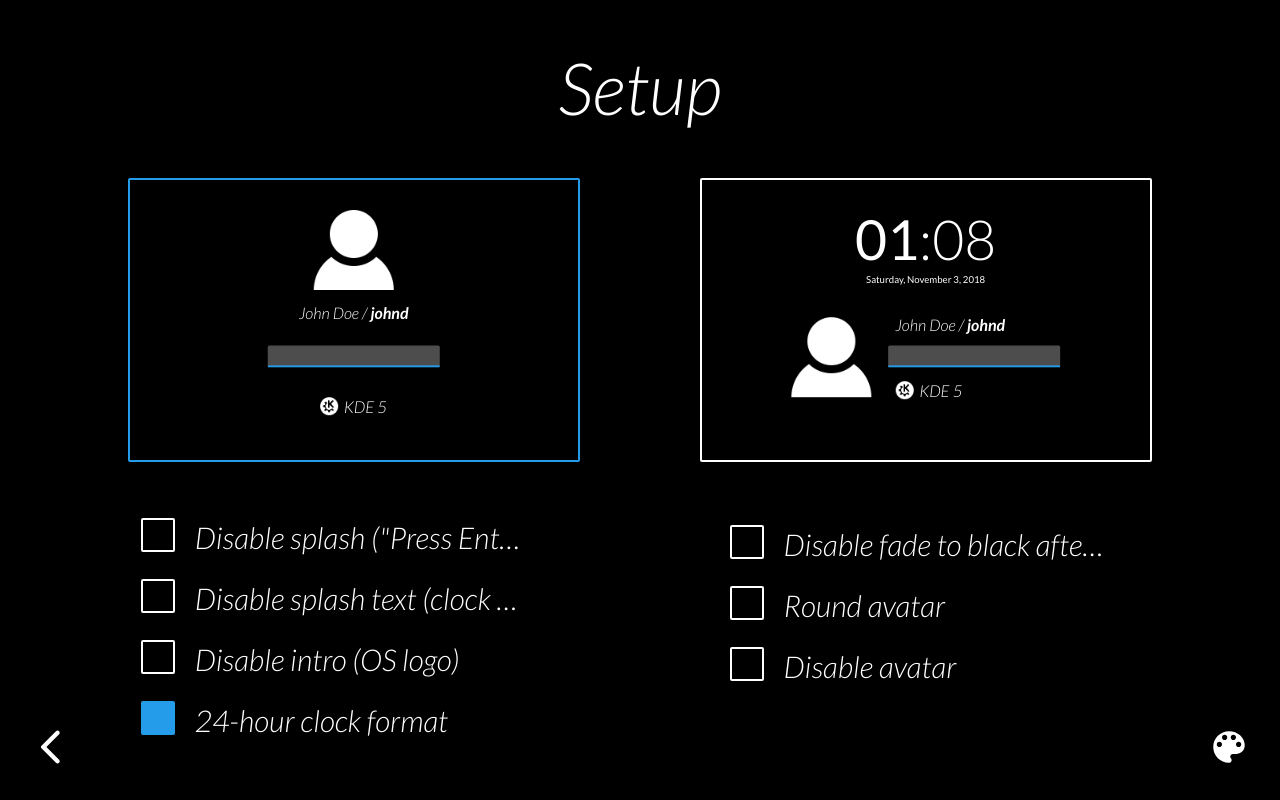
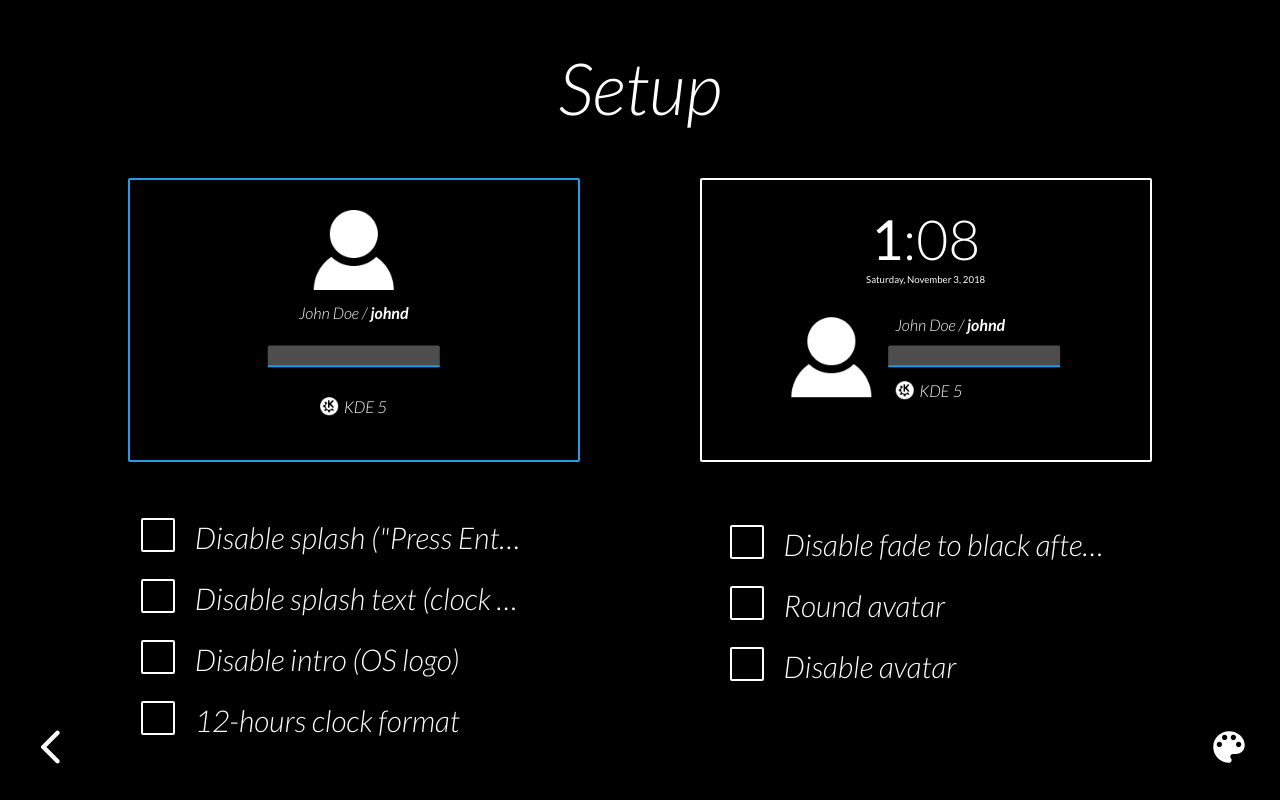
Before and after one commit to Litarvan/lightdm-webkit-theme-litarvan, a Vue app: page /#/setup in a window 1280 px wide. Built offline with nearby package versions, Linux system fonts and the light colour scheme.

Commit message:
Configurable 12-hours clock format

```diff
--- a/src/components/Clock.vue
+++ b/src/components/Clock.vue
@@ -1,6 +1,6 @@
 <template>
     <div class="clock" :class="{ 'small': small }">
-        <span id="hours">{{ hours | pad }}</span>:{{ minutes | pad }}
+        <span id="hours">{{ part !== '' ? hours : (hours | pad) }}</span>:{{ minutes | pad }}<span id="part">{{ part }}</span>
 
         <div id="date">
             {{ date }}
@@ -10,6 +10,7 @@
 
 <script>
     import { getLocale } from '@/translations';
+    import { settings } from '@/settings';
 
     export default {
         name: 'clock',
@@ -31,6 +32,11 @@
                 this.hours = date.getHours();
                 this.minutes = date.getMinutes();
 
+                if (settings.clock12) {
+                    this.part = this.hours > 12 ? 'PM' : 'AM';
+                    this.hours = this.hours === 12 ? 12 : this.hours % 12;
+                }
+
                 let strs = date.toLocaleDateString(getLocale(), {
                     weekday: 'long',
                     day: 'numeric',
@@ -50,7 +56,8 @@
             return {
                 hours: '00',
                 minutes: '00',
-                date: ''
+                date: '',
+                part: ''
             };
         },
 
@@ -85,6 +92,11 @@
         font-size: 156px;*/
     }
 
+    #part {
+        font-size: 18px;
+        font-weight: normal;
+    }
+
     #date {
         font-weight: normal;
         margin-top: 2.25vh;
--- a/src/settings.js
+++ b/src/settings.js
@@ -16,7 +16,7 @@ let settings = (local ? JSON.parse(local) : null) || {
     roundAvatar: false,
     disableAvatar: false,
     disableZoom: false,
-    clock24: true,
+    clock12: false,
 
     user: lightdm.users[0],
     desktop: lightdm.sessions[0]
--- a/src/translations.js
+++ b/src/translations.js
@@ -16,7 +16,7 @@ const translations = {
         roundAvatar: 'Round avatar',
         disableAvatar: 'Disable avatar',
         disableZoom: 'Disable x2 zoom (large screen fix)',
-        clock24: '24-hour clock format'
+        clock12: '12-hours clock format'
     },
 
     // French
@@ -35,7 +35,7 @@ const translations = {
         roundAvatar: 'Arrondir l\'avatar',
         disableAvatar: 'Désactiver l\'avatar',
         disableZoom: 'Désactiver le zoom x2 (fix des grands écrans)',
-        clock24: 'Format 24 heures de l\'horloge'
+        clock12: 'Format 12 heures de l\'horloge'
     },
 
     // Dutch (TODO)
--- a/src/views/Setup.vue
+++ b/src/views/Setup.vue
@@ -16,7 +16,7 @@
             <div class="checkbox-line"><Checkbox v-model="settings.disableSplash" /><label>{{ texts.disableSplash }}</label></div>
             <div class="checkbox-line"><Checkbox v-model="settings.disableSplashText" /><label>{{ texts.disableSplashText }}</label></div>
             <div class="checkbox-line"><Checkbox v-model="settings.disableIntro" /><label>{{ texts.disableIntro }}</label></div>
-            <div class="checkbox-line"><Checkbox v-model="settings.clock24" /><label>{{ texts.clock24 }}</label></div>
+            <div class="checkbox-line"><Checkbox v-model="settings.clock12" /><label>{{ texts.clock12 }}</label></div>
         </div>
 
         <div id="right-settings" class="settings">
@@ -59,7 +59,7 @@
                     roundAvatar: trans('roundAvatar'),
                     disableAvatar: trans('disableAvatar'),
                     disableZoom: trans('disableZoom'),
-                    clock24: trans('clock24')
+                    clock12: trans('clock12')
                 }
             }
         },
```
